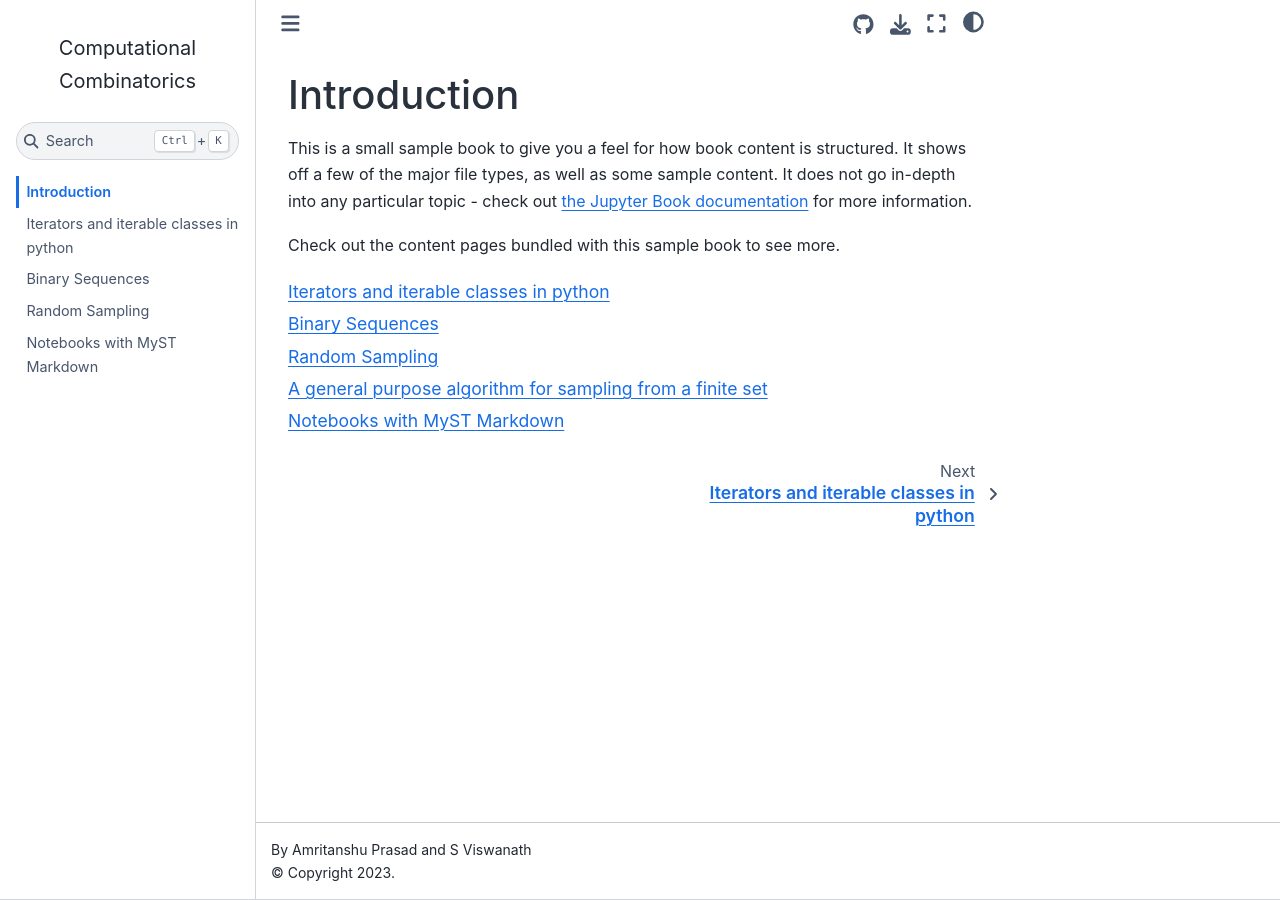
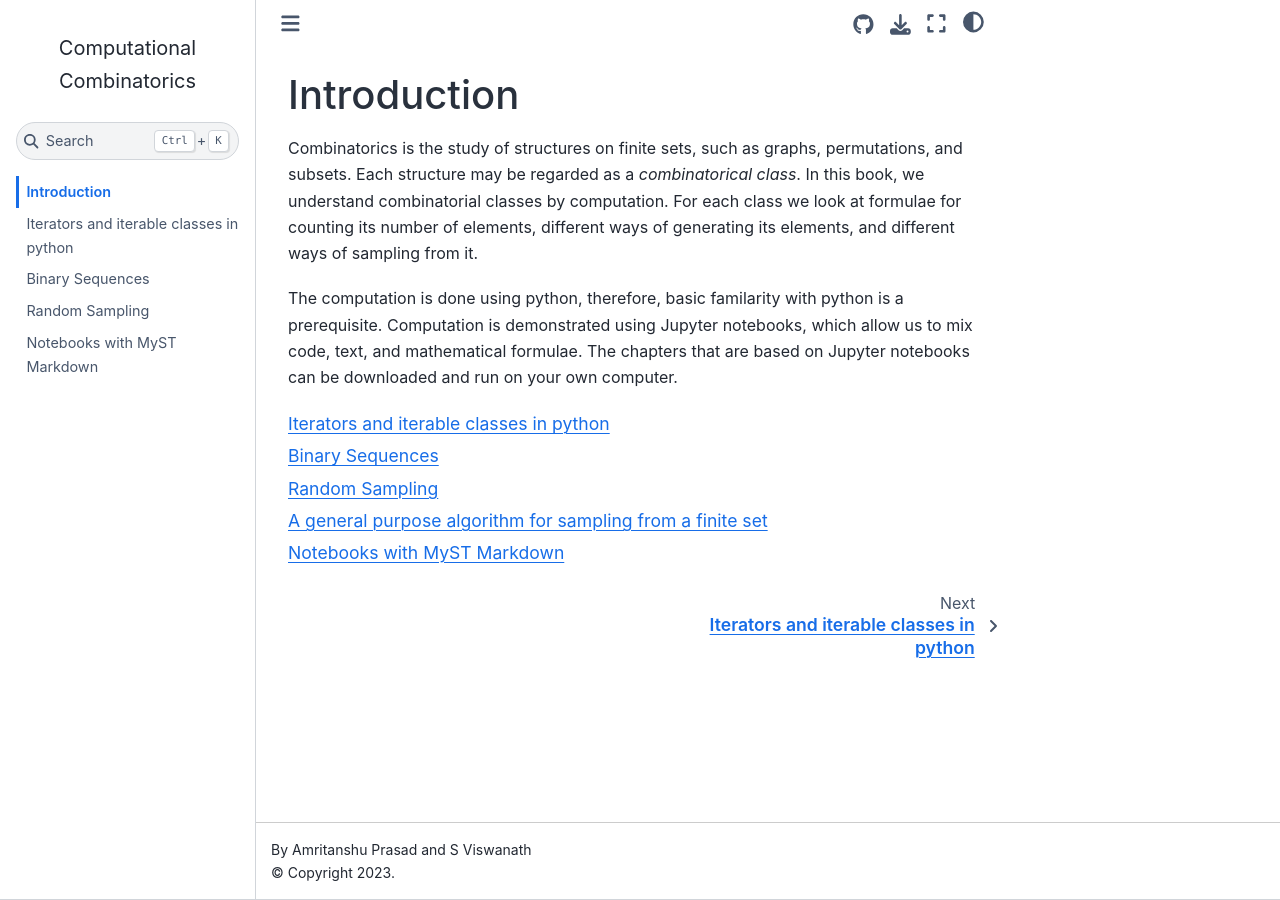
Before and after one commit to amritanshu-prasad/computational-combinatorics, a Jupyter Book: the page built from intro.md, in a window 1280 px wide. Built offline with Jupyter Book 1.0.4 settings and Sphinx 7.4.7 and the Sphinx Book theme 1.1.4, drawn with Linux system fonts in a browser that asks for light colours.

Commit message:
edited intro

````diff
--- a/intro.md
+++ b/intro.md
@@ -1,11 +1,13 @@
 # Introduction
 
-This is a small sample book to give you a feel for how book content is
-structured.
-It shows off a few of the major file types, as well as some sample content.
-It does not go in-depth into any particular topic - check out [the Jupyter Book documentation](https://jupyterbook.org) for more information.
+Combinatorics is the study of structures on finite sets, such as graphs, permutations, and subsets.
+Each structure may be regarded as a *combinatorical class*.
+In this book, we understand combinatorial classes by computation.
+For each class we look at formulae for counting its number of elements, different ways of generating its elements, and different ways of sampling from it.
 
-Check out the content pages bundled with this sample book to see more.
+The computation is done using python, therefore, basic familarity with python is a prerequisite.
+Computation is demonstrated using Jupyter notebooks, which allow us to mix code, text, and mathematical formulae.
+The chapters that are based on Jupyter notebooks can be downloaded and run on your own computer.
 
 ```{tableofcontents}
 ```
````
